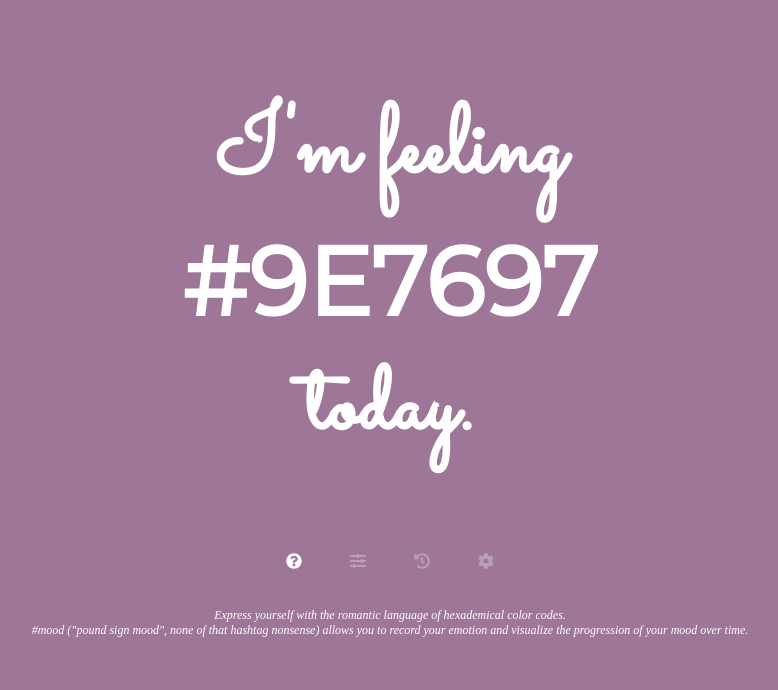
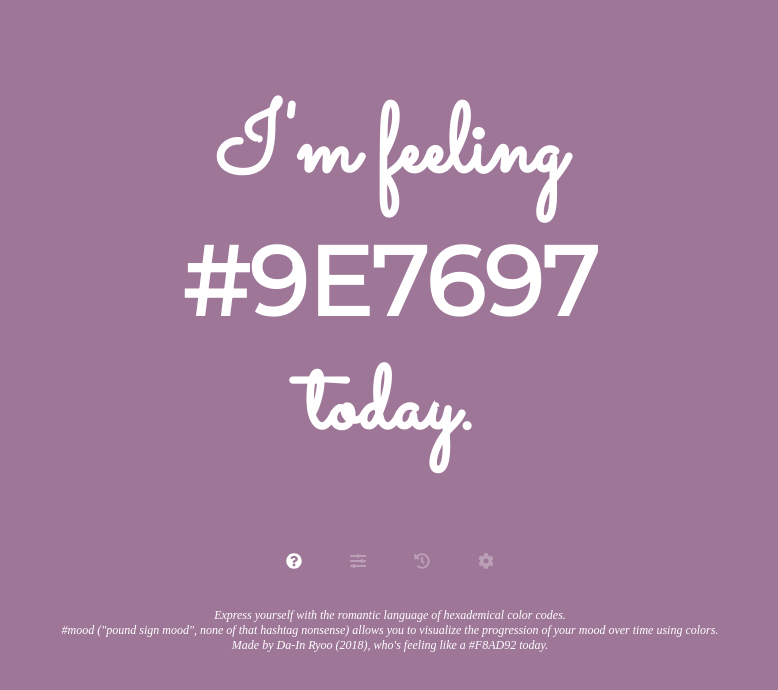
Before and after one commit to namanshenoy/color-me, a plain HTML site: page index.html in a window 1280 px wide. Shown: the part 72-762 px from the top of the page, without its empty margins (250-1028 px from the left). Drawn offline with nearby package versions, Linux system fonts and the light colour scheme.

Commit message:
Added name and date of creation

```diff
--- a/index.html
+++ b/index.html
@@ -50,7 +50,8 @@
         <div id="title" class="row">
             <div class="cute-100">
                 <p>Express yourself with the romantic language of hexademical color codes.</p>
-                <p>#mood ("pound sign mood", none of that hashtag nonsense) allows you to record your emotion and visualize the progression of your mood over time.</p>
+                <p>#mood ("pound sign mood", none of that hashtag nonsense) allows you to visualize the progression of your mood over time using colors.</p>
+                <p>Made by Da-In Ryoo (2018), who's feeling like a #F8AD92 today.</p>
             </div>
         </div>
 
```
